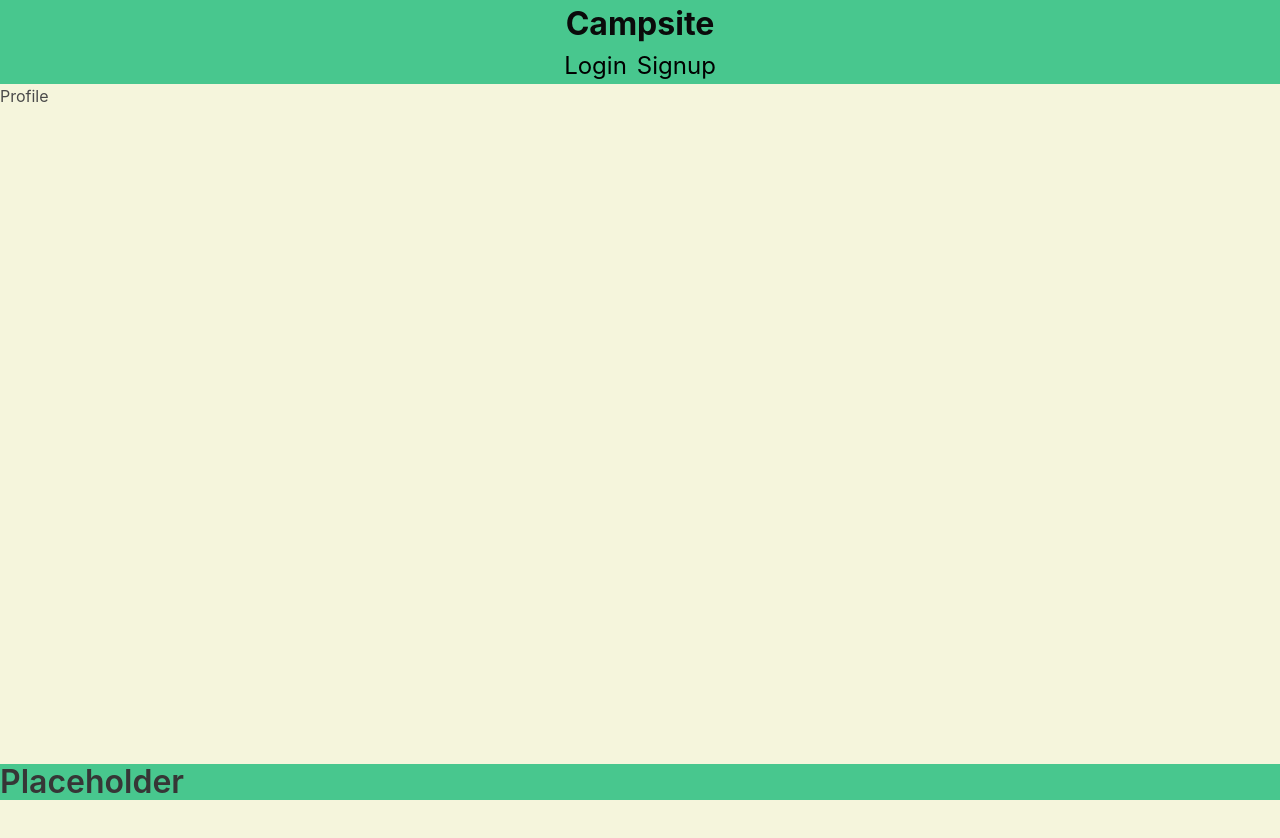
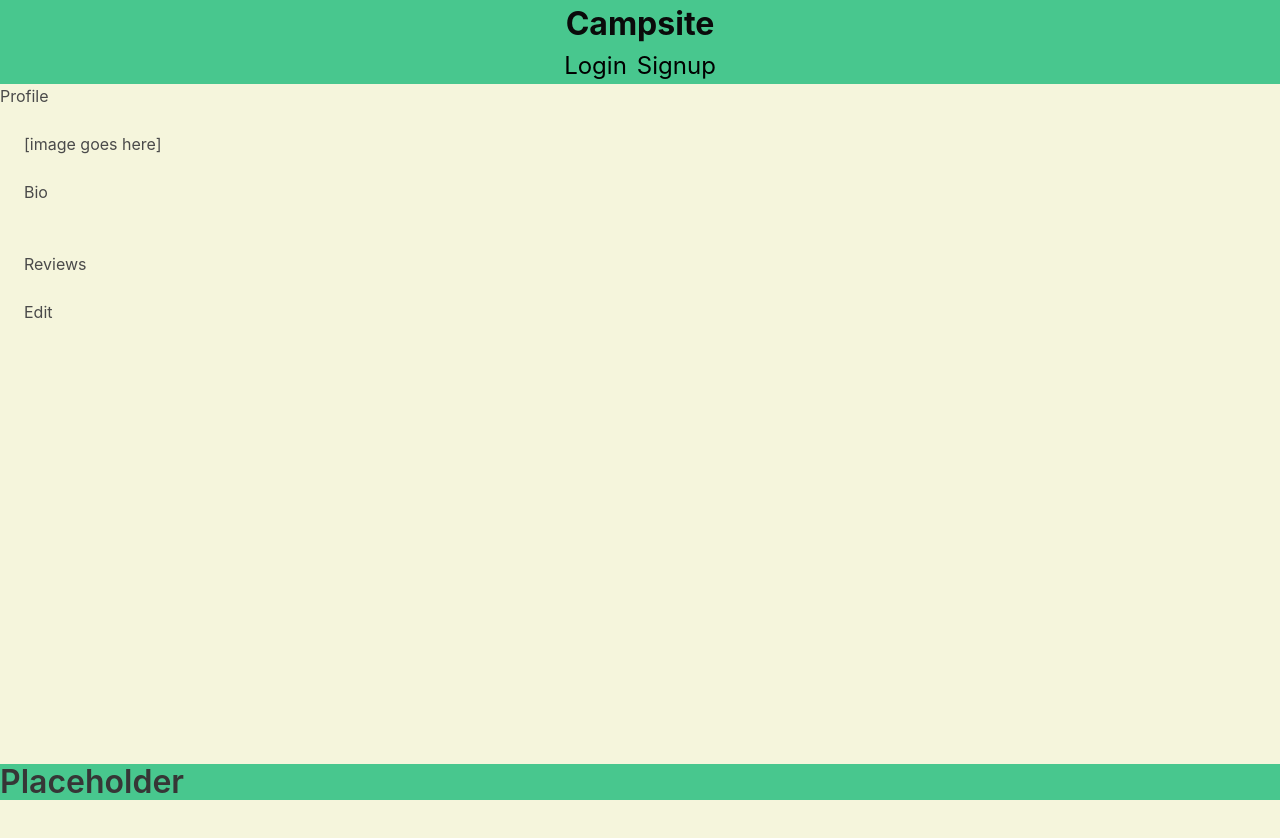
Before and after one commit to NeasterDev/review-site, a React (Create React App) app in the folder client/: page /profile in a window 1280 px wide. Shown: the top 838 px of the page. Built offline with nearby package versions, Linux system fonts and the light colour scheme.

Commit message:
profile page setup

```diff
--- a/client/src/components/pages/Profile/index.js
+++ b/client/src/components/pages/Profile/index.js
@@ -5,6 +5,22 @@ export default function Profile() {
   return (
     <div className="profile">
         <h1>Profile</h1>
+        <div className="column">
+          <div className="column is-three-fifths">
+            <text>[image goes here]</text>
+          </div>
+          <div className="column is-full">
+            <h1>Bio</h1>
+          </div>
+        </div>
+        <div className="column">
+          <div className="column is-two-fifths">
+            <h2>Reviews</h2>
+          </div>
+          <div className="column is-two-fifths">
+            <h2>Edit</h2>
+          </div>
+        </div>
     </div>
   );
 }
```
Also changed, not shown: client/src/components/pages/Profile/style.css (+29 -0 lines).
